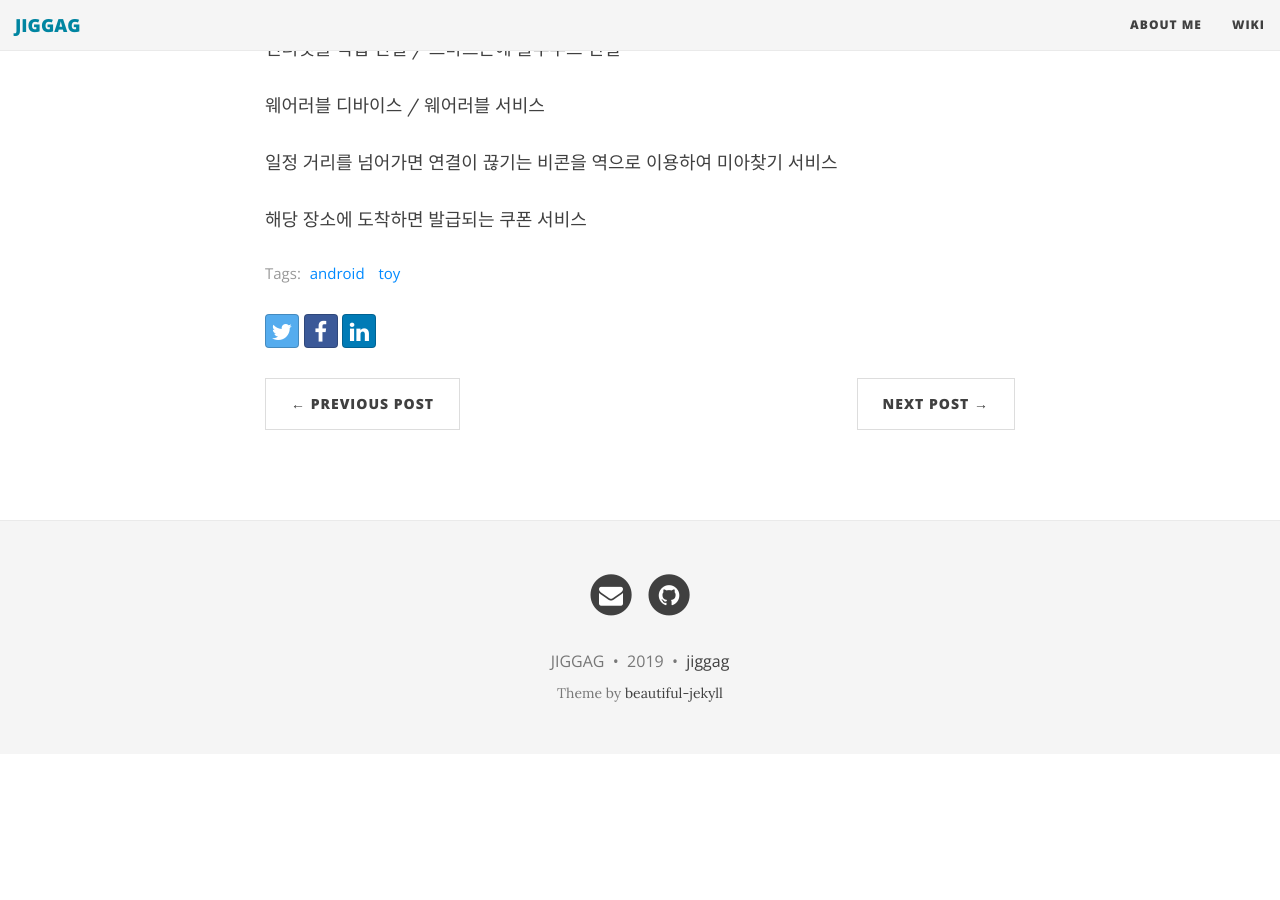
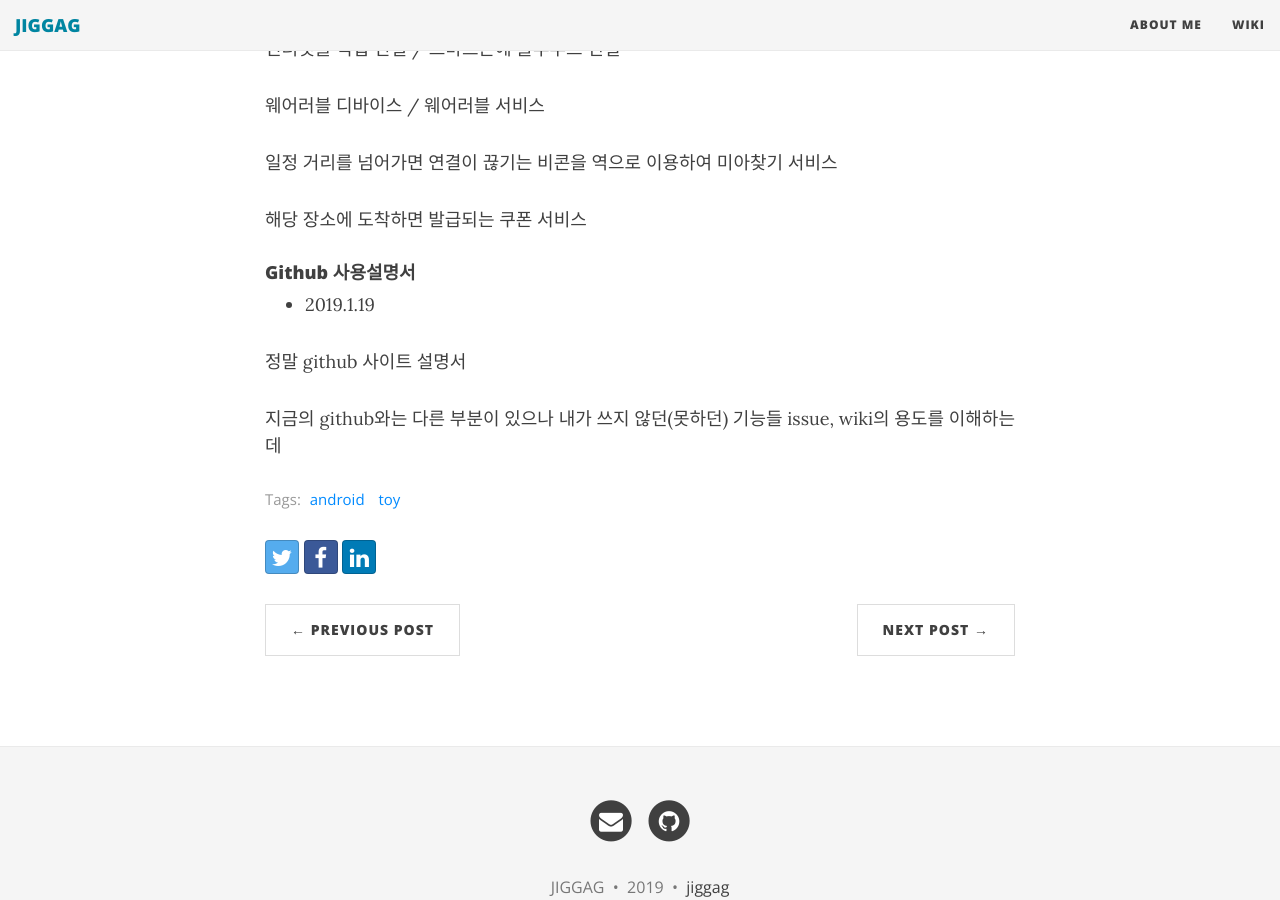
Before and after one commit to jiggag/jiggag.github.io, a Jekyll site: the page built from _posts/2018-12/2018-12-31-2019-reading.md, in a window 1280 px wide and 900 px high, scrolled down 1525 px. Built offline with Jekyll 4.4.1, drawn with Linux system fonts in a browser that asks for light colours; nearby versions of some CDN libraries; before the commit the page ends 2279 px from its top, so only the background shows below that.

Commit message:
Update 2018-12-31-2019-reading.md

```diff
--- a/_posts/2018-12/2018-12-31-2019-reading.md
+++ b/_posts/2018-12/2018-12-31-2019-reading.md
@@ -58,3 +58,10 @@ tags : [android,toy]
 일정 거리를 넘어가면 연결이 끊기는 비콘을 역으로 이용하여 미아찾기 서비스
 
 해당 장소에 도착하면 발급되는 쿠폰 서비스
+
+#### Github 사용설명서
+- 2019.1.19
+
+정말 github 사이트 설명서
+
+지금의 github와는 다른 부분이 있으나 내가 쓰지 않던(못하던) 기능들 issue, wiki의 용도를 이해하는데
```
